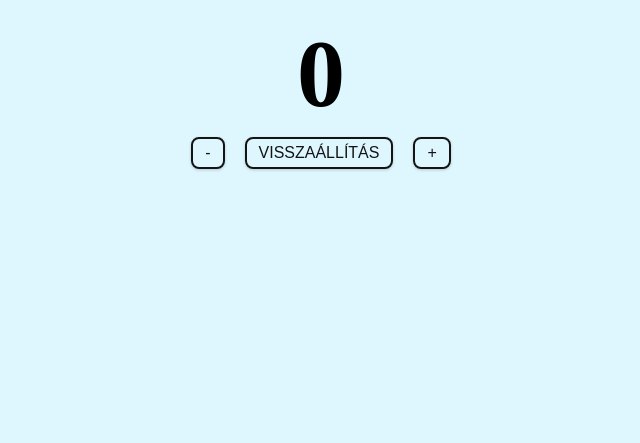
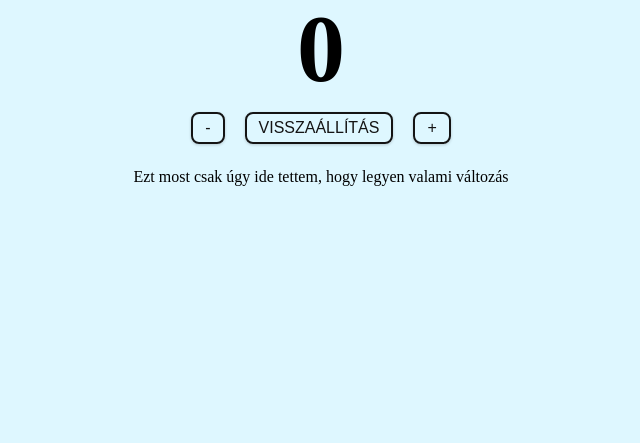
Before and after one commit to zsuky2/git-js-szamlalo, a plain HTML site: page index.html in a window 1280 px wide. Shown: the part 373-816 px from the top of the page, without its empty margins (319-959 px from the left). Drawn offline with Linux system fonts and the light colour scheme.

Commit message:
A HTML fájlba bekerült egy bekezdés

```diff
--- a/index.html
+++ b/index.html
@@ -22,6 +22,7 @@
             <button id="reset" class="btn reset">Visszaállítás</button>
             <button id="increase" class="btn increase">+</button>
         </div>
+        <p>Ezt most csak úgy ide tettem, hogy legyen valami változás</p>
 
     </div>
 
```
